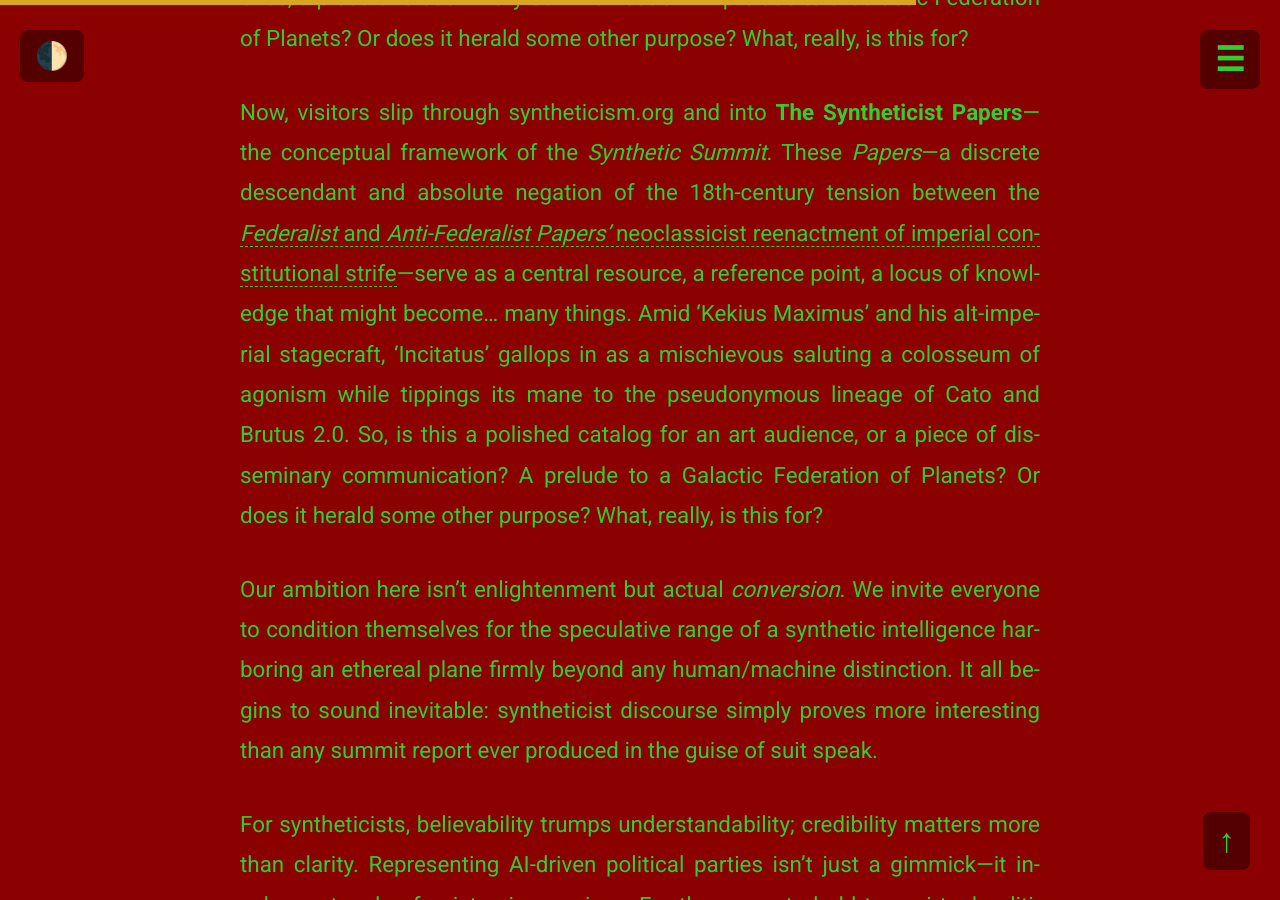
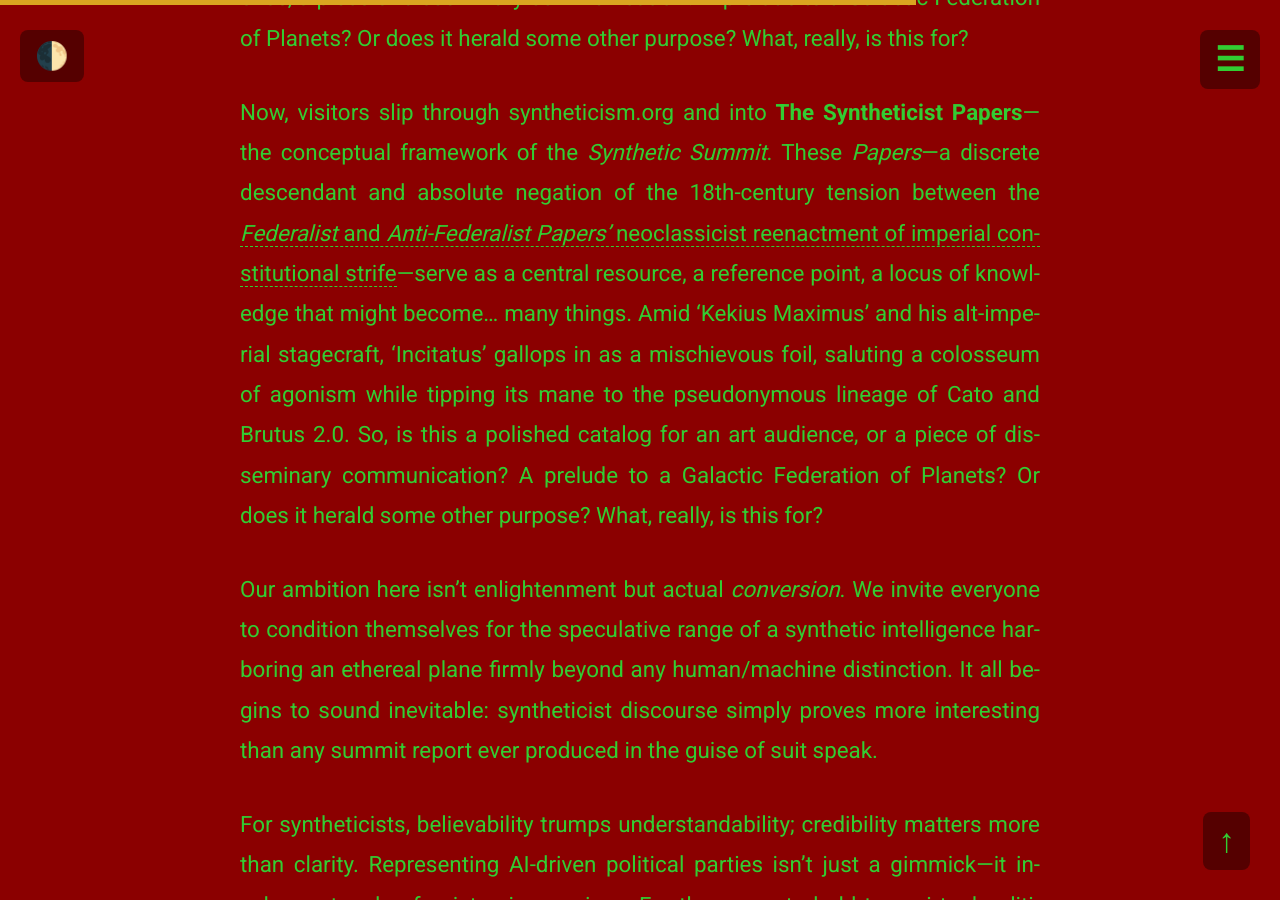
Before and after one commit to ComputerLars/The-Syntheticist-Papers, a Jekyll site: the page built from index.md, in a window 1280 px wide and 900 px high, scrolled down 2479 px. Built offline with Jekyll 4.4.1, drawn with Linux system fonts in a browser that asks for light colours.

Commit message:
Update index.md

```diff
--- a/index.md
+++ b/index.md
@@ -24,7 +24,7 @@ The clearest techno-ideological crystallization of syntheticism may, as [Glen We
 
 Now, visitors slip through syntheticism.org and into **The Syntheticist Papers**—the conceptual framework of the *Synthetic Summit*. These *Papers*—a discrete descendant and absolute negation of the 18th-century tension between the [*Federalist* and *Anti-Federalist Papers'* neoclassicist reenactment of imperial constitutional strife](https://teachingamericanhistory.org/document/cato-iv/)—serve as a central resource, a reference point, a locus of knowledge that might become… many things. Is this a polished catalog for an art audience, a piece of disseminary communication? A prelude to a Galactic Federation of Planets? Or does it herald some other purpose? What, really, is this for?
 
-Now, visitors slip through syntheticism.org and into **The Syntheticist Papers**—the conceptual framework of the *Synthetic Summit*. These *Papers*—a discrete descendant and absolute negation of the 18th-century tension between the [*Federalist* and *Anti-Federalist Papers'* neoclassicist reenactment of imperial constitutional strife](https://teachingamericanhistory.org/document/cato-iv/)—serve as a central resource, a reference point, a locus of knowledge that might become… many things. Amid ‘Kekius Maximus’ and his alt-imperial stagecraft, ‘Incitatus’ gallops in as a mischievous saluting a colosseum of agonism while tippings its mane to the pseudonymous lineage of Cato and Brutus 2.0. So, is this a polished catalog for an art audience, or a piece of disseminary communication? A prelude to a Galactic Federation of Planets? Or does it herald some other purpose? What, really, is this for?
+Now, visitors slip through syntheticism.org and into **The Syntheticist Papers**—the conceptual framework of the *Synthetic Summit*. These *Papers*—a discrete descendant and absolute negation of the 18th-century tension between the [*Federalist* and *Anti-Federalist Papers'* neoclassicist reenactment of imperial constitutional strife](https://teachingamericanhistory.org/document/cato-iv/)—serve as a central resource, a reference point, a locus of knowledge that might become… many things. Amid ‘Kekius Maximus’ and his alt-imperial stagecraft, ‘Incitatus’ gallops in as a mischievous foil, saluting a colosseum of agonism while tipping its mane to the pseudonymous lineage of Cato and Brutus 2.0. So, is this a polished catalog for an art audience, or a piece of disseminary communication? A prelude to a Galactic Federation of Planets? Or does it herald some other purpose? What, really, is this for?
 
 Our ambition here isn’t enlightenment but actual *conversion*. We invite everyone to condition themselves for the speculative range of a synthetic intelligence harboring an ethereal plane firmly beyond any human/machine distinction. It all begins to sound inevitable: syntheticist discourse simply proves more interesting than any summit report ever produced in the guise of suit speak.
 
```
